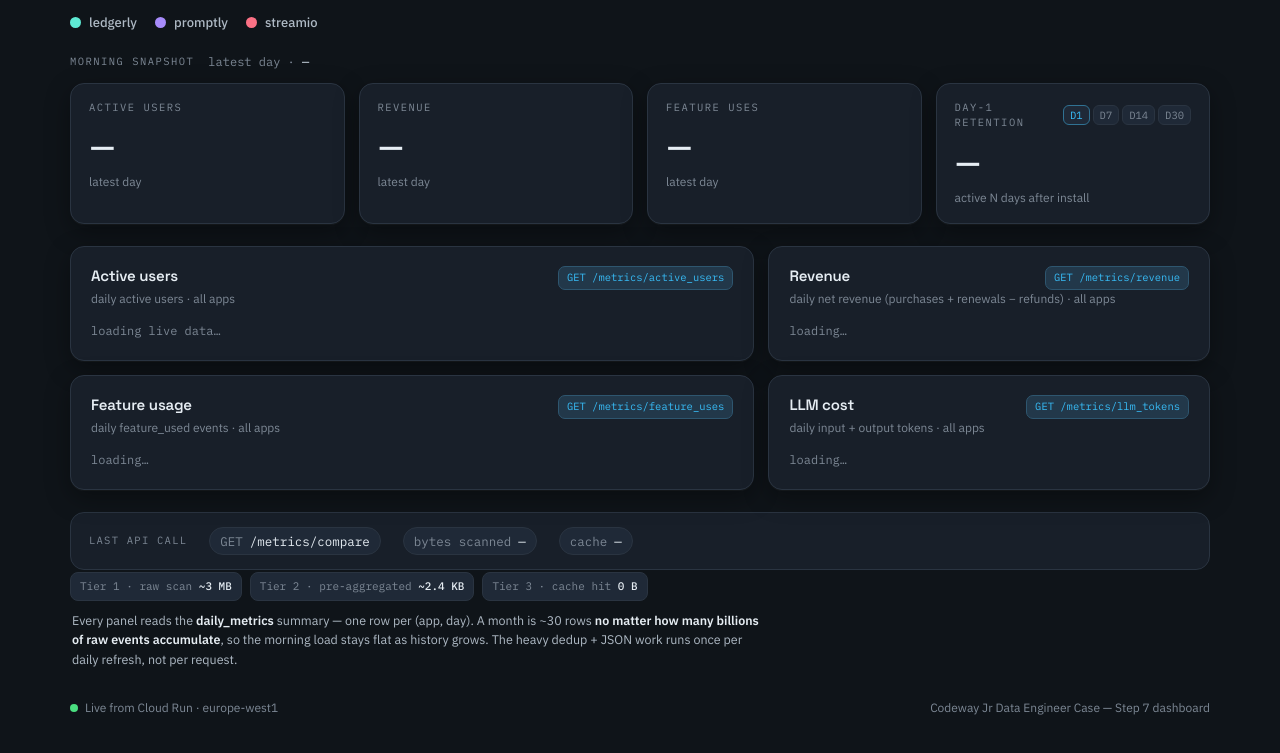
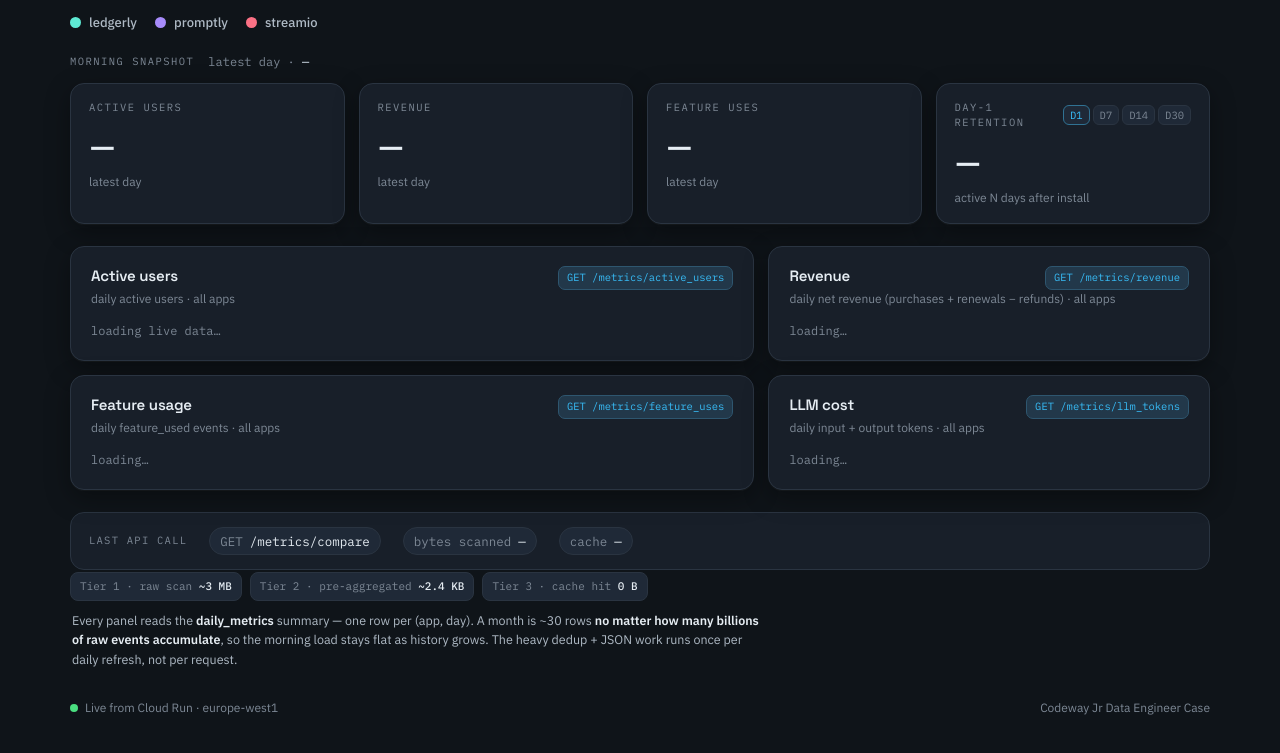
Before and after one commit to hangui11/Event-Platform-Analytics, a plain HTML site: page dashboard/index.html in a window 1280 px wide. Shown: the part 147-900 px from the top of the page. Drawn offline with Linux system fonts and the light colour scheme.

Commit message:
fix and modify

```diff
--- a/dashboard/index.html
+++ b/dashboard/index.html
@@ -251,7 +251,7 @@
 
   <footer>
     <span class="live"><span class="pulse"></span>Live from Cloud Run · europe-west1</span>
-    <span>Codeway Jr Data Engineer Case — Step 7 dashboard</span>
+    <span>Codeway Jr Data Engineer Case</span>
   </footer>
 </div>
 
```
Also changed, not shown: README.md, 1 other file.
